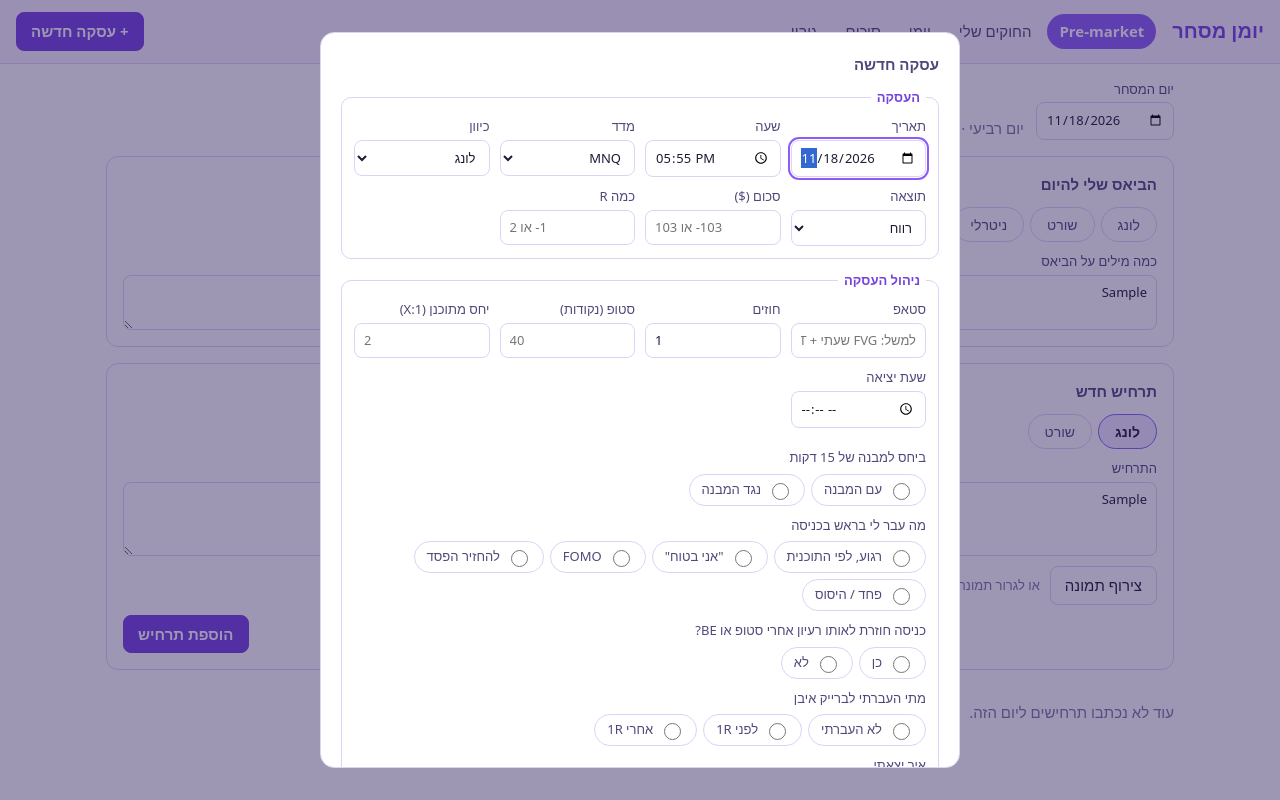
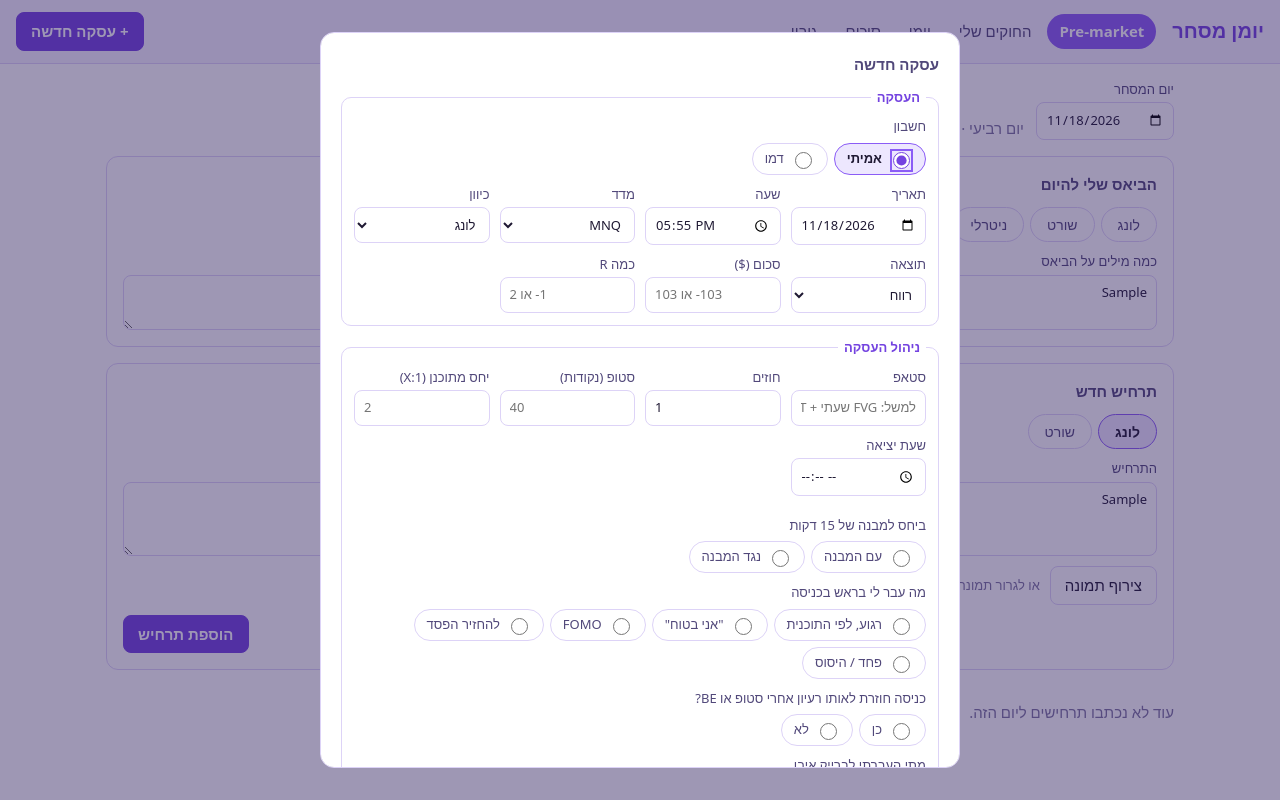
Before and after one commit to cohen15ofek-cyber/trading, a plain HTML site: page index.html in a window 1280 px wide. Both pictures are taken after typing "Sample", "Sample" into the empty fields and a click on the button "+ עסקה חדשה". Drawn offline with Linux system fonts and the light colour scheme.

Commit message:
Journal: real / demo account field with a filter, and demo test progress
Trades without the field count as real. The journal and the dashboard filter by account, and the demo view shows
progress toward the 20-trade test.

Co-Authored-By: Claude Opus 5.5 <noreply@anthropic.com>
Claude-Session: https://claude.ai/code/session_01UA1NM8AFWk2czc8AFHFXzL

```diff
--- a/app.js
+++ b/app.js
@@ -52,6 +52,7 @@ const DIR = { long: 'לונג', short: 'שורט', neutral: 'ניטרלי' };
 const MONTHS = ['ינואר', 'פברואר', 'מרץ', 'אפריל', 'מאי', 'יוני', 'יולי', 'אוגוסט', 'ספטמבר', 'אוקטובר', 'נובמבר', 'דצמבר'];
 // Trade management questions. Each answer is optional, so old trades and quick entries still work.
 const Q = {
+  acct: ['חשבון', [['real', 'אמיתי'], ['demo', 'דמו']]],
   exit: ['איך יצאתי', [['tp', 'טייק פרופיט'], ['sl', 'סטופ'], ['be', 'ברייק איבן'], ['manual', 'יציאה ידנית']]],
   be: ['מתי העברתי לברייק איבן', [['none', 'לא העברתי'], ['early', 'לפני 1R'], ['late', 'אחרי 1R']]],
   hit: ['אחרי שיצאתי, המחיר הגיע ליעד שלי?', [['yes', 'כן'], ['no', 'לא'], ['unk', 'לא בדקתי']]],
@@ -133,6 +134,10 @@ let scEditing = null;
 let scImage = null;
 let month = localDate().slice(0, 7);
 let numbering = new Map();
+let acct = 'all';
+// Trades logged before the account field existed were all on real money.
+const acctOf = t => t.acct || 'real';
+const DEMO_TEST = 20;
 
 const curDate = () => $('#day').value || localDate();
 const dayOf = date => days.get(date) || { date };
@@ -177,7 +182,7 @@ function analyzeDay(date) {
     broken: [...broken].sort((a, b) => a - b), kept: skipped || (ts.length > 0 && !broken.size && !flagged) };
 }
 const inRange = date => month === 'all' || date.startsWith(month);
-const filtered = () => trades.filter(t => inRange(t.date)).sort(byTime);
+const filtered = () => trades.filter(t => inRange(t.date) && (acct === 'all' || acctOf(t) === acct)).sort(byTime);
 const tradingDays = () => [...new Set(trades.map(t => t.date))].sort();
 // Days that count for the process: days with trades, and days that were skipped because of the rules.
 const processDays = () => [...new Set([...tradingDays(), ...[...days.keys()].filter(d => analyzeDay(d).skipped)])].sort();
@@ -343,6 +348,7 @@ function renderTiles(list) {
   const ds = processDays().filter(inRange).map(analyzeDay);
   $('#month-title').textContent = 'דאשבורד · ' + monthName(month);
   $('#tiles').replaceChildren(...[
+    ...(acct === 'demo' ? [['מבחן הדמו', `${trades.filter(t => acctOf(t) === 'demo').length} / ${DEMO_TEST} עסקאות`]] : []),
     [month === 'all' ? 'עסקאות' : 'עסקאות החודש', String(list.length)],
     ['סה״כ עסקאות מאז ההתחלה', String(trades.length)],
     ['ניצחון / הפסד / BE', `${w} / ${l} / ${list.length - w - l}`],
@@ -497,7 +503,7 @@ function renderTable(list) {
       el('button', { className: 'link', textContent: 'מחיקה', onclick: async () => {
         if (confirm('למחוק את העסקה?')) { await store('trades', 'readwrite', s => s.delete(t.id)); await refresh(); } } }));
     body.append(el('tr', {},
-      td('#' + numbering.get(t.id), 'num muted'), td(t.date + (t.time ? ' ' + t.time : ''), 'num'), td(t.symbol, 'ltr'), td(DIR[t.dir] || ''),
+      td('#' + numbering.get(t.id), 'num muted'), td(t.date + (t.time ? ' ' + t.time : ''), 'num'), el('td', {}, el('span', { className: 'ltr', textContent: t.symbol }), ...(acctOf(t) === 'demo' ? [' ', el('span', { className: 'res demo', textContent: 'דמו' })] : [])), td(DIR[t.dir] || ''),
       el('td', {}, el('span', { className: 'res ' + resultOf(t)[0], textContent: resultOf(t)[1] })),
       td(money(p), 'num ' + cls(p)), td(r == null ? '—' : num(r) + 'R', 'num'), td(String(scoreOf(t)), 'num'),
       td(rulesLabel(t), t.kept === false ? 'warn' : t.kept === true ? 'ok' : ''),
@@ -542,6 +548,7 @@ function openForm(t) {
   e.exitTime.value = t ? t.exitTime || '' : '';
   e.lesson.value = t ? t.lesson || '' : '';
   for (const k of Object.keys(Q)) if (t && t[k]) e[k].value = t[k];
+  e.acct.value = t ? acctOf(t) : trades.length ? acctOf([...trades].sort(byTime).at(-1)) : 'real';
   e.dir.value = t ? t.dir : 'long';
   if (t) {
     const p = pnlOf(t), r = rOf(t);
@@ -674,13 +681,14 @@ function showView(name) {
 function renderMonths() {
   const ms = [...new Set([localDate().slice(0, 7), ...trades.map(t => t.date.slice(0, 7)), ...[...days.keys()].map(d => d.slice(0, 7))])]
     .sort().reverse();
+  $$('.acct-select').forEach(sel => { sel.value = acct; });
   for (const sel of $$('.month-select')) {
     sel.replaceChildren(...[...ms, 'all'].map(m => el('option', { value: m, textContent: monthName(m) })));
     sel.value = month;
   }
-  const n = trades.filter(t => inRange(t.date)).length;
+  const n = filtered().length;
   $('#month-count').textContent = month === 'all' ? `${trades.length} עסקאות סה״כ`
-    : `${n} עסקאות ב${monthName(month)} · ${trades.length} עסקאות סה״כ מאז ההתחלה`;
+    : `${n === 1 ? 'עסקה אחת' : n + ' עסקאות'} ב${monthName(month)} · ${trades.length} עסקאות סה״כ מאז ההתחלה`;
   $('#setups').replaceChildren(...[...new Set(trades.map(t => t.setup).filter(Boolean))].sort().map(s => el('option', { value: s })));
 }
 function render() {
@@ -710,6 +718,7 @@ async function init() {
   $('#broken').replaceChildren(...RULES().map((r, i) => el('label', {}, el('input', { type: 'checkbox', value: String(i + 1) }), `${i + 1}. ${r}`)));
   $$('.tabs button').forEach(b => b.addEventListener('click', () => showView(b.dataset.view)));
   $$('.month-select').forEach(sel => sel.addEventListener('change', () => { month = sel.value; render(); }));
+  $$('.acct-select').forEach(sel => sel.addEventListener('change', () => { acct = sel.value; render(); }));
   for (const [k, [label, opts]] of Object.entries(Q)) {
     $('#q-' + k).replaceChildren(el('span', { className: 'q-label', textContent: label }),
       el('div', { className: 'seg' }, ...opts.map(([v, t]) => el('label', {}, el('input', { type: 'radio', name: k, value: v }), t))));
--- a/index.html
+++ b/index.html
@@ -123,6 +123,7 @@
   <section id="view-journal" class="view" hidden>
     <div class="filters">
       <label>חודש <select class="month-select" id="m-journal"></select></label>
+      <label>חשבון <select class="acct-select"><option value="all">הכול</option><option value="real">אמיתי</option><option value="demo">דמו</option></select></label>
       <span id="month-count" class="muted"></span>
     </div>
     <div class="card table-wrap">
@@ -140,7 +141,10 @@
   <section id="view-summary" class="view" hidden>
     <div class="monthbar">
       <h2 id="month-title">דאשבורד</h2>
-      <label>חודש <select class="month-select" id="m-summary"></select></label>
+      <div class="row">
+        <label>חודש <select class="month-select" id="m-summary"></select></label>
+        <label>חשבון <select class="acct-select"><option value="all">הכול</option><option value="real">אמיתי</option><option value="demo">דמו</option></select></label>
+      </div>
     </div>
     <div class="tiles" id="tiles"></div>
     <div class="card"><h2>איפה הכסף הולך</h2><div id="leaks"></div></div>
@@ -188,6 +192,7 @@
   <form id="form" method="dialog">
     <h2 id="dlg-title">עסקה חדשה</h2>
     <fieldset><legend>העסקה</legend>
+      <div class="q" id="q-acct"></div>
       <div class="fgrid">
         <label>תאריך <input type="date" name="date" required></label>
         <label>שעה <input type="time" name="time"></label>
@@ -256,6 +261,6 @@
 
 <dialog id="viewer"><img id="viewer-img" alt="תמונה מוגדלת"></dialog>
 <div id="tip" class="tip" hidden></div>
-<script src="app.js?v=10"></script>
+<script src="app.js?v=11"></script>
 </body>
 </html>
--- a/style.css
+++ b/style.css
@@ -150,3 +150,5 @@ td.pic img { height: 44px; max-width: 90px; object-fit: cover; border-radius: 6p
 .mg-warn { display: flex; flex-direction: column; gap: 2px; font-size: 13px; }
 .mg-warn:empty { display: none; }
 .checklist input:disabled + * , .checklist label:has(input:disabled) { opacity: .55; }
+.res.demo { background: #fff4d6; color: #8a5a00; }
+.monthbar .row { align-items: end; }
```
